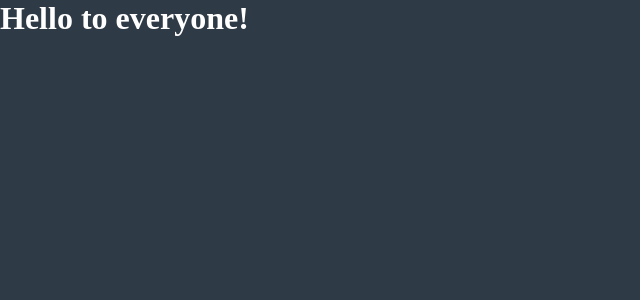
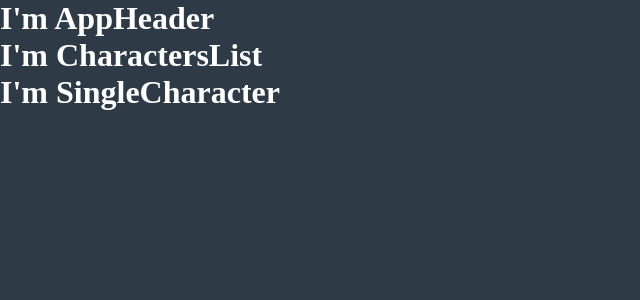
Before and after one commit to 19nikilangiu91/vite-boolflix, a Vue app: page / in a window 1280 px wide. Shown: the top 300 px of the page, without its empty margins (0-640 px from the left). Built offline with nearby package versions, Linux system fonts and the light colour scheme.

Commit message:
Milestone 0 Upgrade components and store.js

```diff
--- a/src/App.vue
+++ b/src/App.vue
@@ -1,16 +1,33 @@
 <script>
-import HelloWorld from './components/HelloWorld.vue'
+
+import AppHeader from './components/AppHeader.vue'
+import CharactersList from './components/CharactersList.vue'
+import SingleCharacter from './components/SingleCharacter.vue'
+
+
+
+// Importo il file "store.js"
+import { store } from './store.js';
 
 export default {
   name: "App",
+  data() {
+    return {
+      store,
+    }
+  },
   components: {
-    HelloWorld
+    AppHeader,
+    CharactersList,
+    SingleCharacter
   }
 }
 </script>
 
 <template>
-  <HelloWorld />
+  <AppHeader />
+  <CharactersList />
+  <SingleCharacter />
 </template>
 
 <style lang="scss" >
--- /dev/null
+++ b/src/components/AppHeader.vue
@@ -0,0 +1,19 @@
+<script>
+
+export default {
+    name: "AppHeader",
+    props: {
+
+    }
+
+}
+
+</script>
+
+<template>
+    <h1>I'm AppHeader</h1>
+</template>
+
+<style lang="scss" scoped>
+
+</style>
--- /dev/null
+++ b/src/components/CharactersList.vue
@@ -0,0 +1,29 @@
+<script>
+// Importo "SingleCharacter".
+import SingleCharacter from './SingleCharacter.vue'
+
+// Importo il file "store.js"
+import { store } from '../store.js';
+
+export default {
+    name: "CharactersList",
+    components: {
+        SingleCharacter,
+    },
+    data() {
+        return {
+            store,
+        }
+    }
+}
+
+</script>
+
+<template>
+    <!-- Qui vado a riportare il "Template Statico" che poi importerò in "SingleCharacter" -->
+    <h1>I'm CharactersList</h1>
+</template>
+
+<style lang="scss" scoped>
+
+</style>
--- /dev/null
+++ b/src/components/SingleCharacter.vue
@@ -0,0 +1,24 @@
+<script>
+
+// Importo il file "store.js"
+import { store } from '../store.js';
+
+export default {
+    name: "SingleCharacter",
+    data() {
+        return {
+            store,
+        }
+    }
+}
+
+</script>
+
+<template>
+    <!-- Qui importerò in "SingleCharacter" -->
+    <h1>I'm SingleCharacter</h1>
+</template>
+
+<style lang="scss" scoped>
+
+</style>
--- /dev/null
+++ b/src/store.js
@@ -0,0 +1,11 @@
+import { reactive } from 'vue'
+
+// Importo lo "store"
+export const store = reactive({
+    // Dichiaro la "characterList" che riceverà le informazioni dall' "API".
+    characterList: [],
+    // Dichiaro l'url dell' "API".
+    apiURL: "https://api.themoviedb.org/3/search/movie/?api_key=1c9ccf08e6418fe30c2b52b60d794a0e&query=Star Wars",
+    // Importerò il "title" ad "App" richimandolo tramite "props" da "AppHeader".
+    title: "BoolFlix",
+});
```
